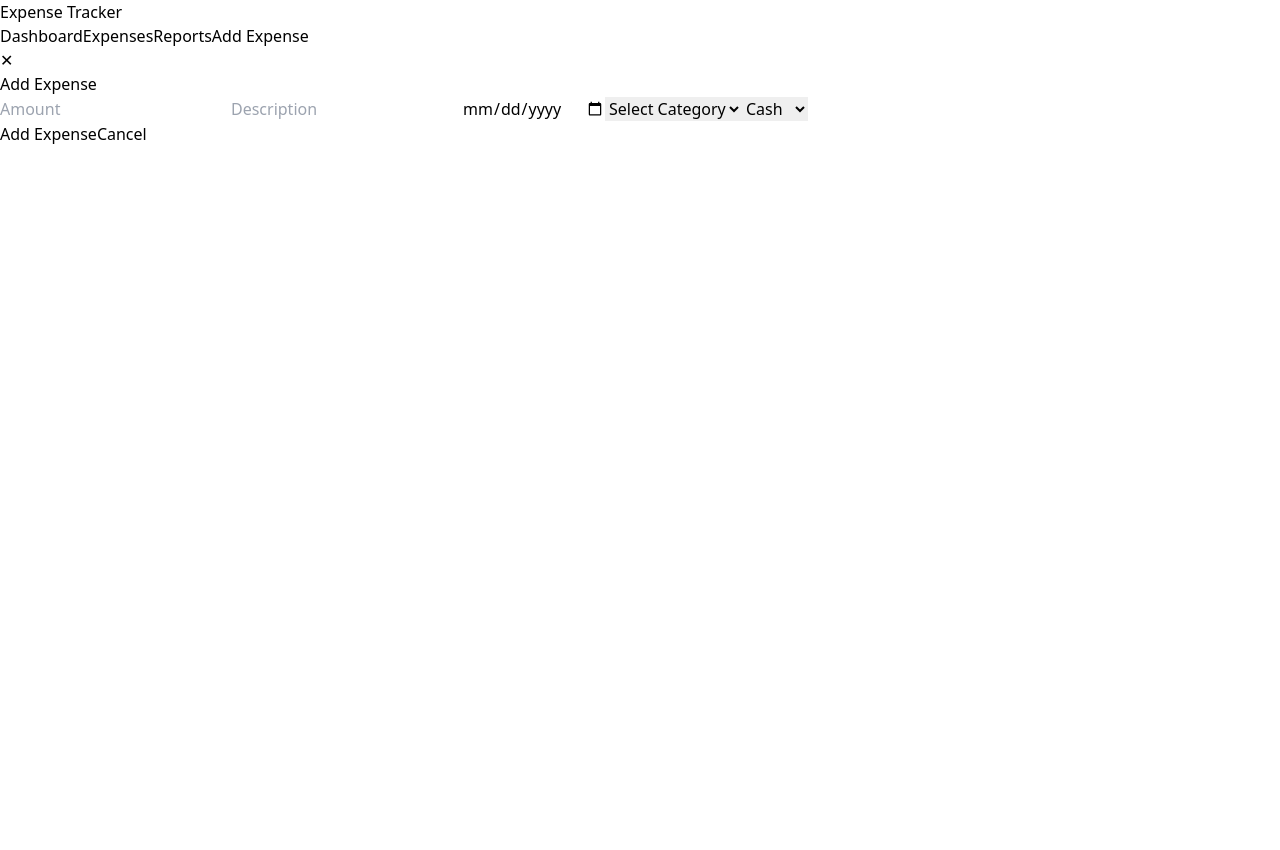
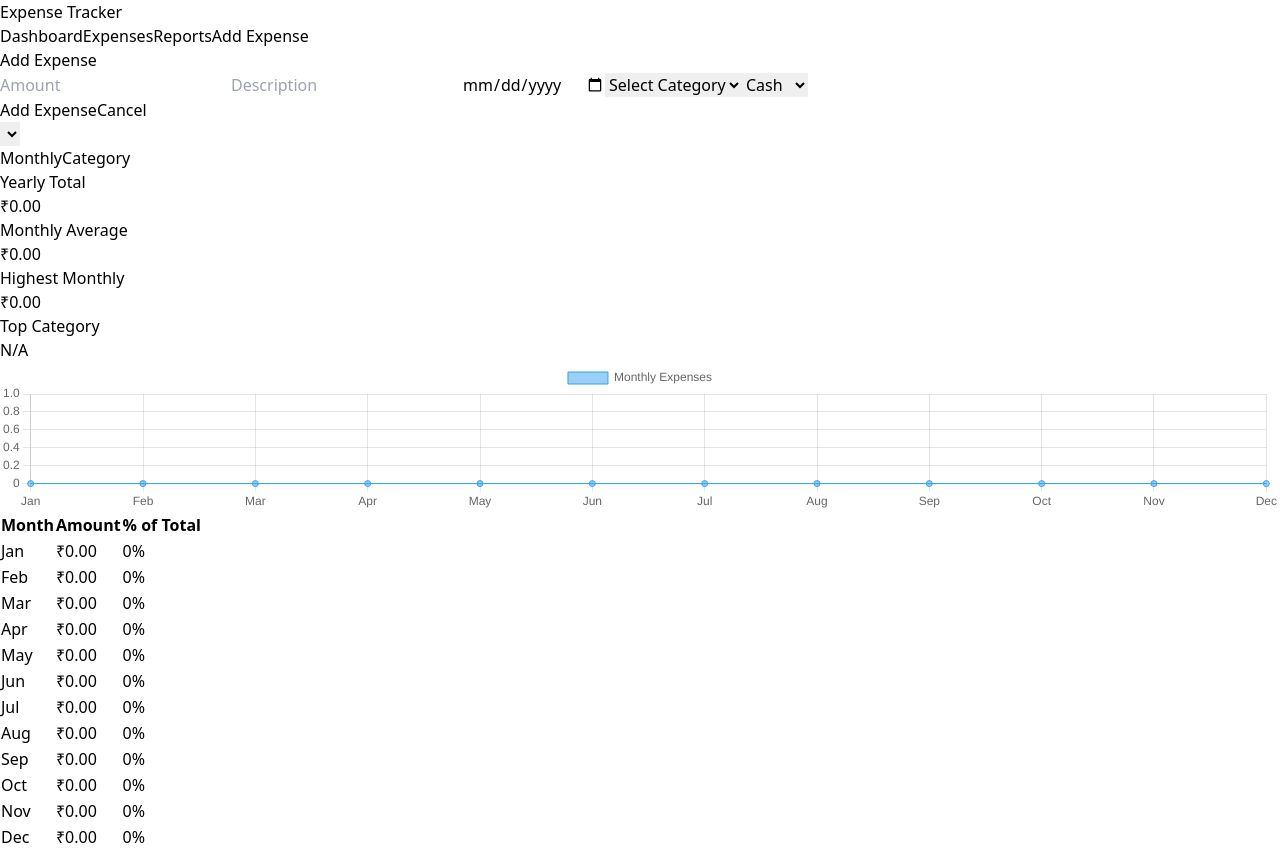
Before and after one commit to Dhvanibarot5/task8-frontend, a React (Vite) app: page /reports in a window 1280 px wide. Both pictures are taken after a click on the button "Add Expense". Before the commit the page ends 800 px from the top, so only its background shows below. Built offline with nearby package versions, Linux system fonts and the light colour scheme.

Commit message:
report section done

```diff
--- a/src/App.jsx
+++ b/src/App.jsx
@@ -1,46 +1,50 @@
-import React, { useState } from 'react';
-import { BrowserRouter as Router, Routes, Route } from 'react-router-dom';
-import Header from './components/Header';
-import Dashboard from './components/Dashboard';
-import ExpenseList from './components/ExpenseList';
+import React, { useState, useEffect } from "react";
+import { BrowserRouter as Router, Routes, Route } from "react-router-dom";
+import Header from "./components/Header";
+import Dashboard from "./components/Dashboard";
+import ExpenseList from "./components/ExpenseList";
+import Reports from "./components/Reports";
 
 function App() {
-  const [expenses, setExpenses] = useState([]);
+  const [expenses, setExpenses] = useState(() => {
+    const savedExpenses = localStorage.getItem("expenses");
+    return savedExpenses ? JSON.parse(savedExpenses) : [];
+  });
+
+  const [showExpenseForm, setShowExpenseForm] = useState(false);
   const [editingExpense, setEditingExpense] = useState(null);
-  const [showExpenseForm, setShowExpenseForm] = useState(false);
+
+  useEffect(() => {
+    localStorage.setItem("expenses", JSON.stringify(expenses));
+  }, [expenses]);
 
   const handleAddExpense = (newExpense) => {
-    setExpenses([...expenses, { ...newExpense, id: Date.now() }]);
+    const expenseWithId = {
+      ...newExpense,
+      id: Date.now(),
+      createdAt: new Date().toISOString(),
+    };
+    setExpenses((prevExpenses) => [...prevExpenses, expenseWithId]);
     setShowExpenseForm(false);
   };
 
   const handleEditExpense = (updatedExpense) => {
-    setExpenses(expenses.map(expense =>
-      expense.id === updatedExpense.id ? updatedExpense : expense
-    ));
+    setExpenses((prevExpenses) =>
+      prevExpenses.map((expense) => (expense.id === updatedExpense.id ? { ...updatedExpense, updatedAt: new Date().toISOString() } : expense))
+    );
     setEditingExpense(null);
-    setShowExpenseForm(false);
   };
 
   const handleDeleteExpense = (id) => {
-    setExpenses(expenses.filter(expense => expense.id !== id));
-  };
-
-  const startEditing = (expense) => {
-    setEditingExpense(expense);
-    setShowExpenseForm(true);
+    if (window.confirm("Are you sure you want to delete this expense?")) {
+      setExpenses((prevExpenses) => prevExpenses.filter((expense) => expense.id !== id));
+    }
   };
 
   return (
     <Router>
       <div>
-        <Header
-          showExpenseForm={showExpenseForm}
-          setShowExpenseForm={setShowExpenseForm}
-          onAddExpense={handleAddExpense}
-          editingExpense={editingExpense}
-          onEditExpense={handleEditExpense}
-        />
+        <Header showExpenseForm={showExpenseForm} setShowExpenseForm={setShowExpenseForm} onAddExpense={handleAddExpense} />
         <Routes>
           <Route path="/" element={<Dashboard expenses={expenses} />} />
           <Route
@@ -49,10 +53,13 @@ function App() {
               <ExpenseList
                 expenses={expenses}
                 onDelete={handleDeleteExpense}
-                onEdit={startEditing}
+                onEdit={handleEditExpense}
+                editingExpense={editingExpense}
+                setEditingExpense={setEditingExpense}
               />
             }
           />
+          <Route path="/reports" element={<Reports expenses={expenses} />} />
         </Routes>
       </div>
     </Router>
--- a/src/components/Dashboard.jsx
+++ b/src/components/Dashboard.jsx
@@ -1,84 +1,54 @@
-import React from 'react';
-import {
-  Chart as ChartJS,
-  ArcElement,
-  CategoryScale,
-  LinearScale,
-  BarElement,
-  Title,
-  Tooltip,
-  Legend
-} from 'chart.js';
-import { Pie, Bar } from 'react-chartjs-2';
+import React from "react";
+import { Chart as ChartJS, ArcElement, CategoryScale, LinearScale, BarElement, Title, Tooltip, Legend } from "chart.js";
+import { Pie, Bar } from "react-chartjs-2";
 
-// Register ChartJS components
-ChartJS.register(
-  ArcElement,
-  CategoryScale,
-  LinearScale,
-  BarElement,
-  Title,
-  Tooltip,
-  Legend
-);
+ChartJS.register(ArcElement, CategoryScale, LinearScale, BarElement, Title, Tooltip, Legend);
 
 function Dashboard({ expenses }) {
-  // Calculate total expenses
   const totalExpenses = expenses.reduce((sum, expense) => sum + Number(expense.amount), 0);
 
-  // Calculate category-wise totals
   const categoryTotals = expenses.reduce((acc, expense) => {
     acc[expense.category] = (acc[expense.category] || 0) + Number(expense.amount);
     return acc;
   }, {});
 
-  // Calculate payment method totals
   const paymentMethodTotals = expenses.reduce((acc, expense) => {
     acc[expense.paymentMethod] = (acc[expense.paymentMethod] || 0) + Number(expense.amount);
     return acc;
   }, {});
 
-  // Get recent expenses
-  const recentExpenses = [...expenses]
-    .sort((a, b) => new Date(b.date) - new Date(a.date))
-    .slice(0, 5);
+  const recentExpenses = [...expenses].sort((a, b) => new Date(b.date) - new Date(a.date)).slice(0, 5);
 
-  // Prepare data for pie chart
   const pieChartData = {
     labels: Object.keys(categoryTotals),
-    datasets: [{
-      data: Object.values(categoryTotals),
-      backgroundColor: [
-        '#FF6384',
-        '#36A2EB',
-        '#FFCE56',
-        '#4BC0C0',
-        '#9966FF'
-      ]
-    }]
+    datasets: [
+      {
+        data: Object.values(categoryTotals),
+        backgroundColor: ["#FF6384", "#36A2EB", "#FFCE56", "#4BC0C0", "#9966FF"],
+      },
+    ],
   };
 
-  // Prepare data for bar chart
   const barChartData = {
     labels: Object.keys(paymentMethodTotals),
-    datasets: [{
-      label: 'Payment Methods',
-      data: Object.values(paymentMethodTotals),
-      backgroundColor: '#36A2EB'
-    }]
+    datasets: [
+      {
+        label: "Payment Methods",
+        data: Object.values(paymentMethodTotals),
+        backgroundColor: "#36A2EB",
+      },
+    ],
   };
 
-  // Format currency
   const formatCurrency = (amount) => {
-    return new Intl.NumberFormat('en-IN', {
-      style: 'currency',
-      currency: 'INR'
+    return new Intl.NumberFormat("en-IN", {
+      style: "currency",
+      currency: "INR",
     }).format(amount);
   };
 
   return (
     <div className="container mx-auto px-4 py-8">
-      {/* Summary Cards */}
       <div className="grid grid-cols-1 md:grid-cols-3 gap-6 mb-8">
         <div className="bg-white rounded-lg shadow p-6">
           <h3 className="text-gray-500 text-sm font-medium">Total Expenses</h3>
@@ -92,15 +62,14 @@ function Dashboard({ expenses }) {
           <h3 className="text-gray-500 text-sm font-medium">This Month's Expenses</h3>
           <p className="text-2xl font-bold text-gray-900">
             {formatCurrency(
-              expenses.filter(expense =>
-                new Date(expense.date).getMonth() === new Date().getMonth()
-              ).reduce((sum, expense) => sum + Number(expense.amount), 0)
+              expenses
+                .filter((expense) => new Date(expense.date).getMonth() === new Date().getMonth())
+                .reduce((sum, expense) => sum + Number(expense.amount), 0)
             )}
           </p>
         </div>
       </div>
 
-      {/* Charts */}
       <div className="grid grid-cols-1 md:grid-cols-2 gap-6 mb-8">
         <div className="bg-white rounded-lg shadow p-6">
           <h3 className="text-lg font-medium mb-4">Expenses by Category</h3>
@@ -116,7 +85,6 @@ function Dashboard({ expenses }) {
         </div>
       </div>
 
-      {/* Recent Transactions */}
       <div className="bg-white rounded-lg shadow">
         <div className="p-6">
           <h3 className="text-lg font-medium mb-4">Recent Transactions</h3>
@@ -133,20 +101,14 @@ function Dashboard({ expenses }) {
               <tbody className="divide-y divide-gray-200">
                 {recentExpenses.map((expense) => (
                   <tr key={expense.id}>
-                    <td className="px-6 py-4 whitespace-nowrap text-sm text-gray-500">
-                      {new Date(expense.date).toLocaleDateString()}
-                    </td>
-                    <td className="px-6 py-4 whitespace-nowrap text-sm text-gray-900">
-                      {expense.description}
-                    </td>
+                    <td className="px-6 py-4 whitespace-nowrap text-sm text-gray-500">{new Date(expense.date).toLocaleDateString()}</td>
+                    <td className="px-6 py-4 whitespace-nowrap text-sm text-gray-900">{expense.description}</td>
                     <td className="px-6 py-4 whitespace-nowrap text-sm">
                       <span className="px-2 inline-flex text-xs leading-5 font-semibold rounded-full bg-blue-100 text-blue-800">
                         {expense.category}
                       </span>
                     </td>
-                    <td className="px-6 py-4 whitespace-nowrap text-sm text-gray-900">
-                      {formatCurrency(expense.amount)}
-                    </td>
+                    <td className="px-6 py-4 whitespace-nowrap text-sm text-gray-900">{formatCurrency(expense.amount)}</td>
                   </tr>
                 ))}
               </tbody>
--- a/src/components/Header.jsx
+++ b/src/components/Header.jsx
@@ -1,15 +1,8 @@
-import React, { useState } from 'react'
-import ExpenseForm from './ExpenseForm'
+import React from 'react';
 import { Link } from 'react-router-dom';
+import ExpenseForm from './ExpenseForm';
 
-function Header({ onAddExpense }) {
-  const [showExpenseForm, setShowExpenseForm] = useState(false);
-
-  const handleAddExpense = (expenseData) => {
-    onAddExpense(expenseData);
-    setShowExpenseForm(false);
-  };
-
+function Header({ showExpenseForm, setShowExpenseForm, onAddExpense }) {
   return (
     <>
       <header className="bg-white shadow-sm border-b border-gray-200">
@@ -26,9 +19,9 @@ function Header({ onAddExpense }) {
               <Link to="/expenses" className="text-gray-600 hover:text-gray-900 font-medium">
                 Expenses
               </Link>
-              <a href="/reports" className="text-gray-600 hover:text-gray-900 font-medium">
+              <Link to="/reports" className="text-gray-600 hover:text-gray-900 font-medium">
                 Reports
-              </a>
+              </Link>
               <button
                 onClick={() => setShowExpenseForm(true)}
                 className="bg-blue-500 hover:bg-blue-600 text-white px-4 py-2 rounded-md font-medium transition-colors duration-200"
@@ -40,23 +33,18 @@ function Header({ onAddExpense }) {
         </div>
       </header>
 
-      {/* Modal Overlay */}
       {showExpenseForm && (
-        <div className="fixed inset-0 bg-black bg-opacity-50 flex items-center justify-center p-4">
+        <div className="fixed inset-0 bg-black bg-opacity-50 flex items-center justify-center p-4 z-50">
           <div className="relative w-full max-w-md">
-            {/* Close button */}
-            <button
-              onClick={() => setShowExpenseForm(false)}
-              className="absolute top-2 right-2 text-gray-500 hover:text-gray-700"
-            >
-              ✕
-            </button>
-            <ExpenseForm onAddExpense={handleAddExpense} />
+            <ExpenseForm
+              onAddExpense={onAddExpense}
+              onClose={() => setShowExpenseForm(false)}
+            />
           </div>
         </div>
       )}
     </>
-  )
+  );
 }
 
-export default Header
+export default Header;
--- /dev/null
+++ b/src/components/Reports.jsx
@@ -0,0 +1,179 @@
+import React, { useState } from "react";
+import { Bar, Line } from "react-chartjs-2";
+import { Chart as ChartJS, CategoryScale, LinearScale, BarElement, LineElement, PointElement, Title, Tooltip, Legend } from "chart.js";
+
+ChartJS.register(CategoryScale, LinearScale, BarElement, LineElement, PointElement, Title, Tooltip, Legend);
+
+function Reports({ expenses }) {
+  const [timeFrame, setTimeFrame] = useState("monthly");
+  const [selectedYear, setSelectedYear] = useState(new Date().getFullYear());
+
+  const formatCurrency = (amount) => {
+    return new Intl.NumberFormat("en-IN", {
+      style: "currency",
+      currency: "INR",
+    }).format(amount);
+  };
+
+  const years = [...new Set(expenses.map((expense) => new Date(expense.date).getFullYear()))].sort((a, b) => b - a);
+
+  const getMonthlyData = () => {
+    const monthlyExpenses = Array(12).fill(0);
+    expenses.forEach((expense) => {
+      const date = new Date(expense.date);
+      if (date.getFullYear() === selectedYear) {
+        monthlyExpenses[date.getMonth()] += Number(expense.amount);
+      }
+    });
+    return monthlyExpenses;
+  };
+
+  const getCategoryData = () => {
+    const categoryExpenses = {};
+    expenses.forEach((expense) => {
+      const date = new Date(expense.date);
+      if (date.getFullYear() === selectedYear) {
+        categoryExpenses[expense.category] = (categoryExpenses[expense.category] || 0) + Number(expense.amount);
+      }
+    });
+    return categoryExpenses;
+  };
+
+  const monthlyData = {
+    labels: ["Jan", "Feb", "Mar", "Apr", "May", "Jun", "Jul", "Aug", "Sep", "Oct", "Nov", "Dec"],
+    datasets: [
+      {
+        label: "Monthly Expenses",
+        data: getMonthlyData(),
+        backgroundColor: "rgba(54, 162, 235, 0.5)",
+        borderColor: "rgb(54, 162, 235)",
+        borderWidth: 1,
+      },
+    ],
+  };
+
+  const categoryData = {
+    labels: Object.keys(getCategoryData()),
+    datasets: [
+      {
+        label: "Category-wise Expenses",
+        data: Object.values(getCategoryData()),
+        backgroundColor: [
+          "rgba(255, 99, 132, 0.5)",
+          "rgba(54, 162, 235, 0.5)",
+          "rgba(255, 206, 86, 0.5)",
+          "rgba(75, 192, 192, 0.5)",
+          "rgba(153, 102, 255, 0.5)",
+        ],
+      },
+    ],
+  };
+
+  const yearlyTotal = getMonthlyData().reduce((a, b) => a + b, 0);
+  const monthlyAverage = yearlyTotal / 12;
+  const maxMonthlyExpense = Math.max(...getMonthlyData());
+  const categoryTotals = getCategoryData();
+  const topCategory = Object.entries(categoryTotals).sort(([, a], [, b]) => b - a)[0];
+
+  return (
+    <div className="container mx-auto px-4 py-8">
+      <div className="mb-8 flex items-center gap-4">
+        <select value={selectedYear} onChange={(e) => setSelectedYear(Number(e.target.value))} className="p-2 border rounded">
+          {years.map((year) => (
+            <option key={year} value={year}>
+              {year}
+            </option>
+          ))}
+        </select>
+        <div className="flex gap-2">
+          <button
+            onClick={() => setTimeFrame("monthly")}
+            className={`px-4 py-2 rounded ${timeFrame === "monthly" ? "bg-blue-500 text-white" : "bg-gray-200"}`}
+          >
+            Monthly
+          </button>
+          <button
+            onClick={() => setTimeFrame("category")}
+            className={`px-4 py-2 rounded ${timeFrame === "category" ? "bg-blue-500 text-white" : "bg-gray-200"}`}
+          >
+            Category
+          </button>
+        </div>
+      </div>
+
+      <div className="grid grid-cols-1 md:grid-cols-4 gap-4 mb-8">
+        <div className="bg-white p-4 rounded-lg shadow">
+          <h3 className="text-gray-500 text-sm">Yearly Total</h3>
+          <p className="text-2xl font-bold">{formatCurrency(yearlyTotal)}</p>
+        </div>
+        <div className="bg-white p-4 rounded-lg shadow">
+          <h3 className="text-gray-500 text-sm">Monthly Average</h3>
+          <p className="text-2xl font-bold">{formatCurrency(monthlyAverage)}</p>
+        </div>
+        <div className="bg-white p-4 rounded-lg shadow">
+          <h3 className="text-gray-500 text-sm">Highest Monthly</h3>
+          <p className="text-2xl font-bold">{formatCurrency(maxMonthlyExpense)}</p>
+        </div>
+        <div className="bg-white p-4 rounded-lg shadow">
+          <h3 className="text-gray-500 text-sm">Top Category</h3>
+          <p className="text-2xl font-bold">{topCategory ? topCategory[0] : "N/A"}</p>
+        </div>
+      </div>
+
+      <div className="bg-white p-6 rounded-lg shadow mb-8">
+        <div className="h-[400px]">
+          {timeFrame === "monthly" ? (
+            <Line
+              data={monthlyData}
+              options={{
+                responsive: true,
+                maintainAspectRatio: false,
+                scales: {
+                  y: {
+                    beginAtZero: true,
+                  },
+                },
+              }}
+            />
+          ) : (
+            <Bar
+              data={categoryData}
+              options={{
+                responsive: true,
+                maintainAspectRatio: false,
+                scales: {
+                  y: {
+                    beginAtZero: true,
+                  },
+                },
+              }}
+            />
+          )}
+        </div>
+      </div>
+
+      <div className="bg-white rounded-lg shadow overflow-hidden">
+        <table className="min-w-full divide-y divide-gray-200">
+          <thead className="bg-gray-50">
+            <tr>
+              <th className="px-6 py-3 text-left text-xs font-medium text-gray-500 uppercase">Month</th>
+              <th className="px-6 py-3 text-left text-xs font-medium text-gray-500 uppercase">Amount</th>
+              <th className="px-6 py-3 text-left text-xs font-medium text-gray-500 uppercase">% of Total</th>
+            </tr>
+          </thead>
+          <tbody className="bg-white divide-y divide-gray-200">
+            {getMonthlyData().map((amount, index) => (
+              <tr key={index}>
+                <td className="px-6 py-4 whitespace-nowrap text-sm text-gray-900">{monthlyData.labels[index]}</td>
+                <td className="px-6 py-4 whitespace-nowrap text-sm text-gray-900">{formatCurrency(amount)}</td>
+                <td className="px-6 py-4 whitespace-nowrap text-sm text-gray-900">{yearlyTotal ? ((amount / yearlyTotal) * 100).toFixed(1) : 0}%</td>
+              </tr>
+            ))}
+          </tbody>
+        </table>
+      </div>
+    </div>
+  );
+}
+
+export default Reports;
```
Also changed, not shown: src/components/ExpenseForm.jsx (+7 -15 lines), src/components/ExpenseList.jsx (+50 -39 lines).
